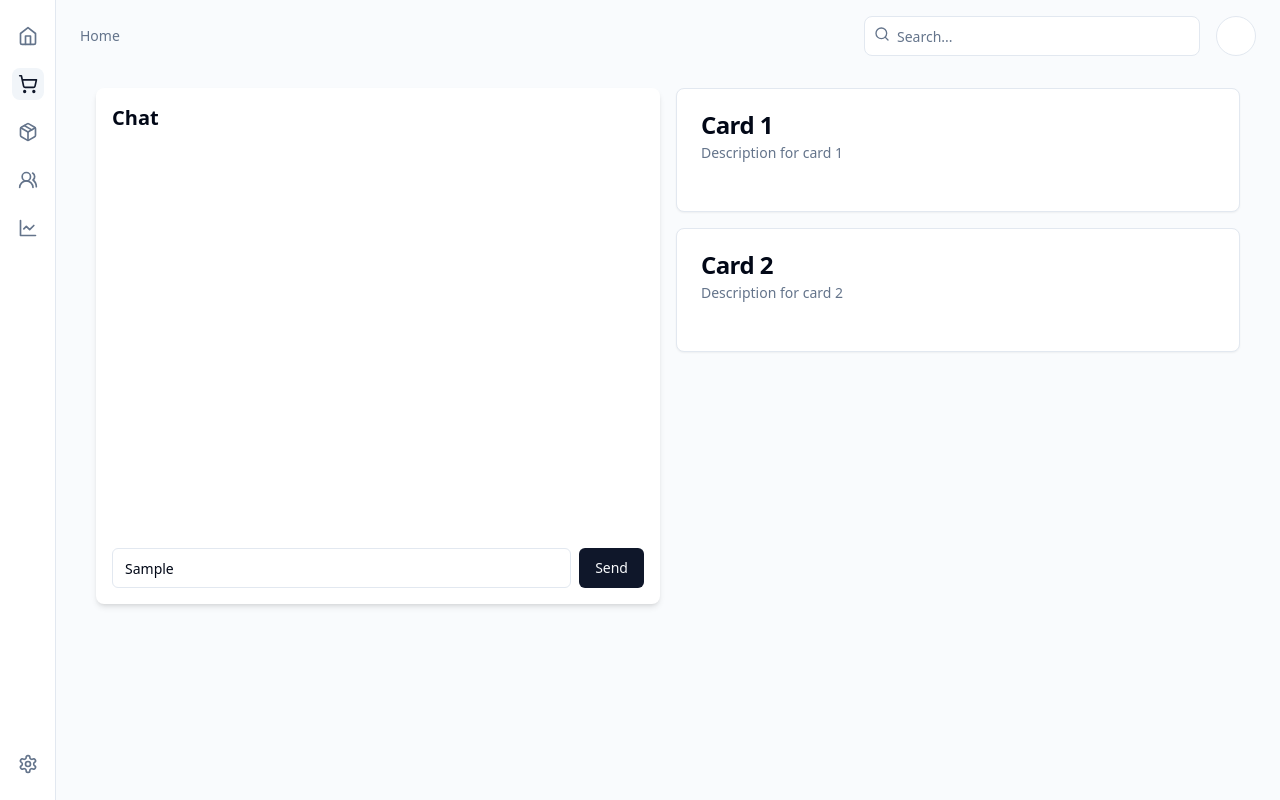
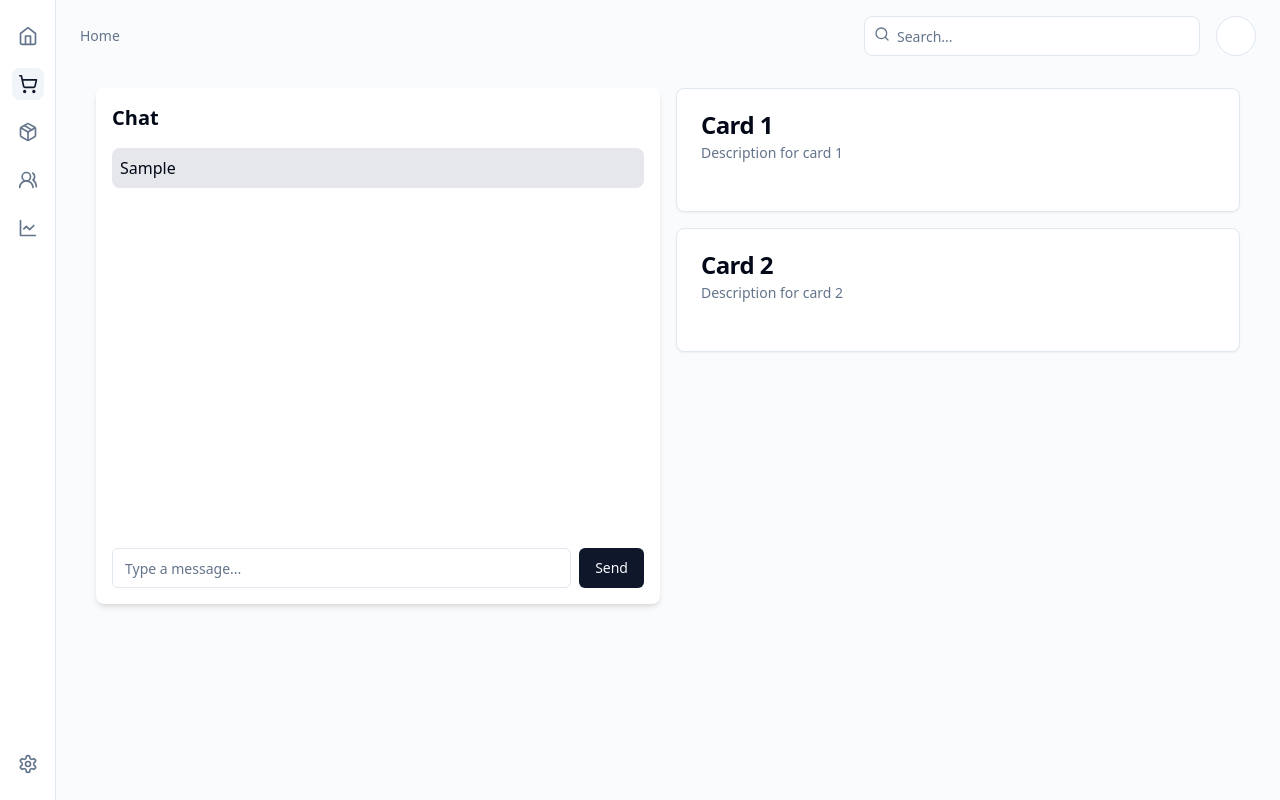
Before and after one commit to GPT-Engineer-App/chat-fcards-layout, a React (Vite) app: page / in a window 1280 px wide. Both pictures are taken after typing "Sample" into the empty fields and a click on the button "Send". Built offline with nearby package versions, Linux system fonts and the light colour scheme.

Commit message:
Implement mock chat functionality where messages appear inside the chat window when the "Send" button is clicked.

```diff
--- a/src/pages/Index.jsx
+++ b/src/pages/Index.jsx
@@ -1,28 +1,6 @@
-import {
-  File,
-  Home,
-  LineChart,
-  ListFilter,
-  MoreHorizontal,
-  Package,
-  Package2,
-  PanelLeft,
-  PlusCircle,
-  Search,
-  Settings,
-  ShoppingCart,
-  Users2,
-} from "lucide-react"
-
-import { Badge } from "@/components/ui/badge"
-import {
-  Breadcrumb,
-  BreadcrumbItem,
-  BreadcrumbList,
-  BreadcrumbPage,
-  BreadcrumbSeparator,
-} from "@/components/ui/breadcrumb"
-import { Button } from "@/components/ui/button"
+import React, { useState } from "react";
+import { Button } from "@/components/ui/button";
+import { Input } from "@/components/ui/input";
 import {
   Card,
   CardContent,
@@ -30,7 +8,7 @@ import {
   CardFooter,
   CardHeader,
   CardTitle,
-} from "@/components/ui/card"
+} from "@/components/ui/card";
 import {
   DropdownMenu,
   DropdownMenuCheckboxItem,
@@ -39,9 +17,8 @@ import {
   DropdownMenuLabel,
   DropdownMenuSeparator,
   DropdownMenuTrigger,
-} from "@/components/ui/dropdown-menu"
-import { Input } from "@/components/ui/input"
-import { Sheet, SheetContent, SheetTrigger } from "@/components/ui/sheet"
+} from "@/components/ui/dropdown-menu";
+import { Sheet, SheetContent, SheetTrigger } from "@/components/ui/sheet";
 import {
   Table,
   TableBody,
@@ -49,32 +26,53 @@ import {
   TableHead,
   TableHeader,
   TableRow,
-} from "@/components/ui/table"
+} from "@/components/ui/table";
 import {
   Tabs,
   TabsContent,
   TabsList,
   TabsTrigger,
-} from "@/components/ui/tabs"
+} from "@/components/ui/tabs";
 import {
   Tooltip,
   TooltipContent,
   TooltipTrigger,
   TooltipProvider,
-} from "@/components/ui/tooltip"
+} from "@/components/ui/tooltip";
 
 const Index = () => {
+  const [messages, setMessages] = useState([]);
+  const [newMessage, setNewMessage] = useState("");
+
+  const handleSendMessage = () => {
+    if (newMessage.trim() !== "") {
+      setMessages([...messages, newMessage]);
+      setNewMessage("");
+    }
+  };
+
   return (
     <div className="p-4">
       <div className="grid grid-cols-1 md:grid-cols-2 gap-4">
         <div className="bg-white p-4 rounded-lg shadow-md">
           <h2 className="text-xl font-bold mb-4">Chat</h2>
           <div className="h-96 overflow-y-auto">
-            {/* Chat content goes here */}
+            {messages.map((message, index) => (
+              <div key={index} className="mb-2 p-2 bg-gray-200 rounded-lg">
+                {message}
+              </div>
+            ))}
           </div>
           <div className="mt-4 flex items-center">
-            <Input placeholder="Type a message..." className="flex-grow" />
-            <Button className="ml-2">Send</Button>
+            <Input
+              placeholder="Type a message..."
+              className="flex-grow"
+              value={newMessage}
+              onChange={(e) => setNewMessage(e.target.value)}
+            />
+            <Button className="ml-2" onClick={handleSendMessage}>
+              Send
+            </Button>
           </div>
         </div>
         <div className="space-y-4">
@@ -99,7 +97,7 @@ const Index = () => {
         </div>
       </div>
     </div>
-  )
+  );
 };
 
 export default Index;
```
